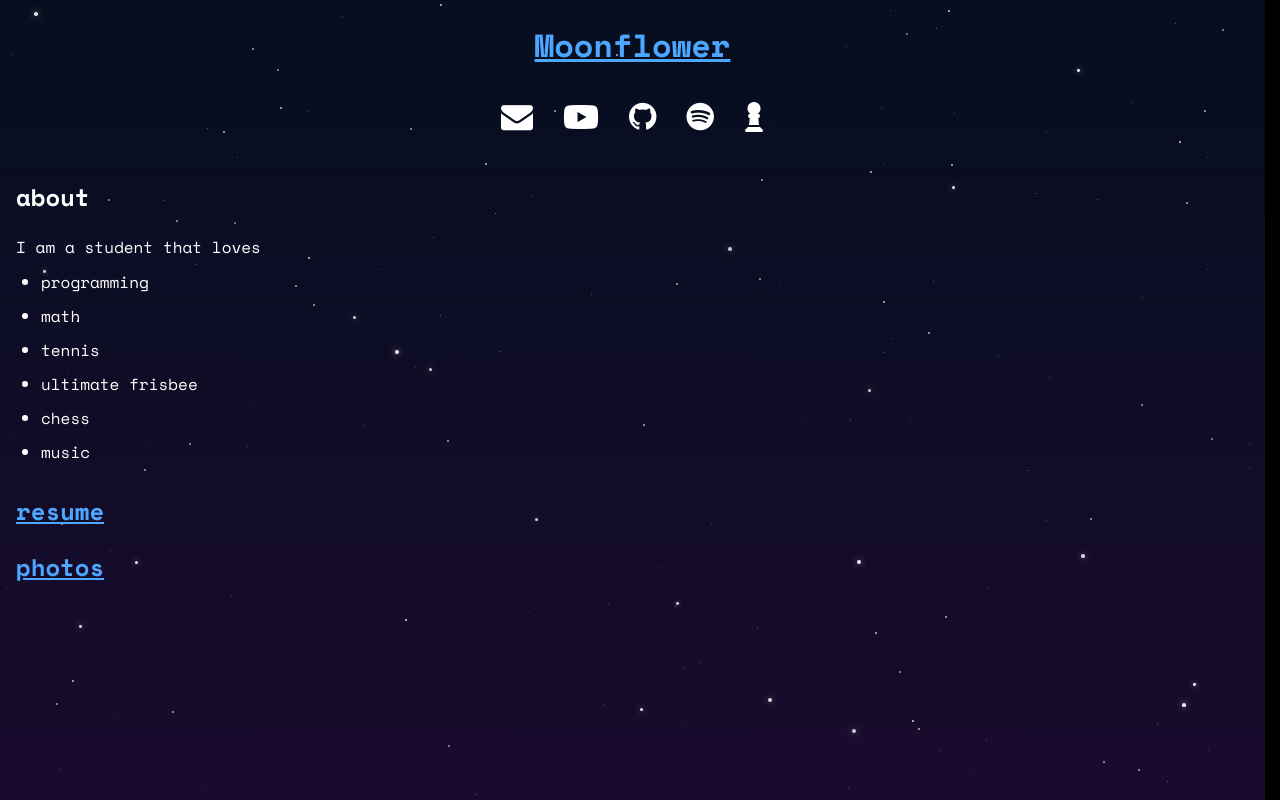
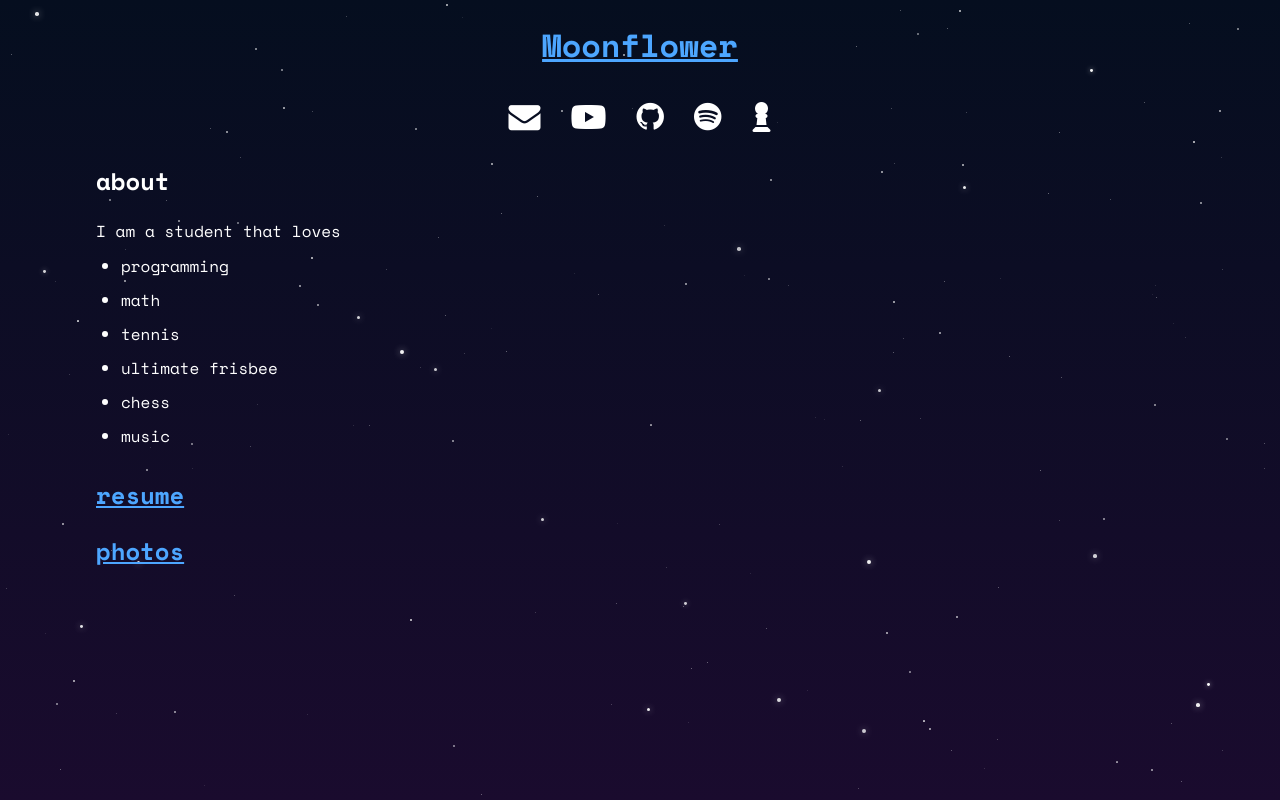
Before and after one commit to Moonflower2022/personal-website, a SvelteKit app: page / in a window 1280 px wide. Built offline with nearby package versions, Linux system fonts and the light colour scheme.

Commit message:
centered left side content more and fixed scrollbar issues

```diff
--- a/src/routes/+layout.svelte
+++ b/src/routes/+layout.svelte
@@ -1,5 +1,5 @@
 <script>
-    // Any layout logic
+
 </script>
 
 <slot />
@@ -31,10 +31,7 @@
         margin: 0;
         padding: 0;
         font-family: "Space Mono", monospace;
-    }
-
-    :global(html) {
-        scrollbar-gutter: stable;
+        width: 100vw;
     }
 
     :global(a) {
--- a/src/routes/+page.svelte
+++ b/src/routes/+page.svelte
@@ -66,8 +66,7 @@
 
     .left-column {
         flex: 1;
-        max-width: 500px;
-        padding: 1rem;
+        padding-left: 6rem;
         z-index: 10;
     }
 
```
